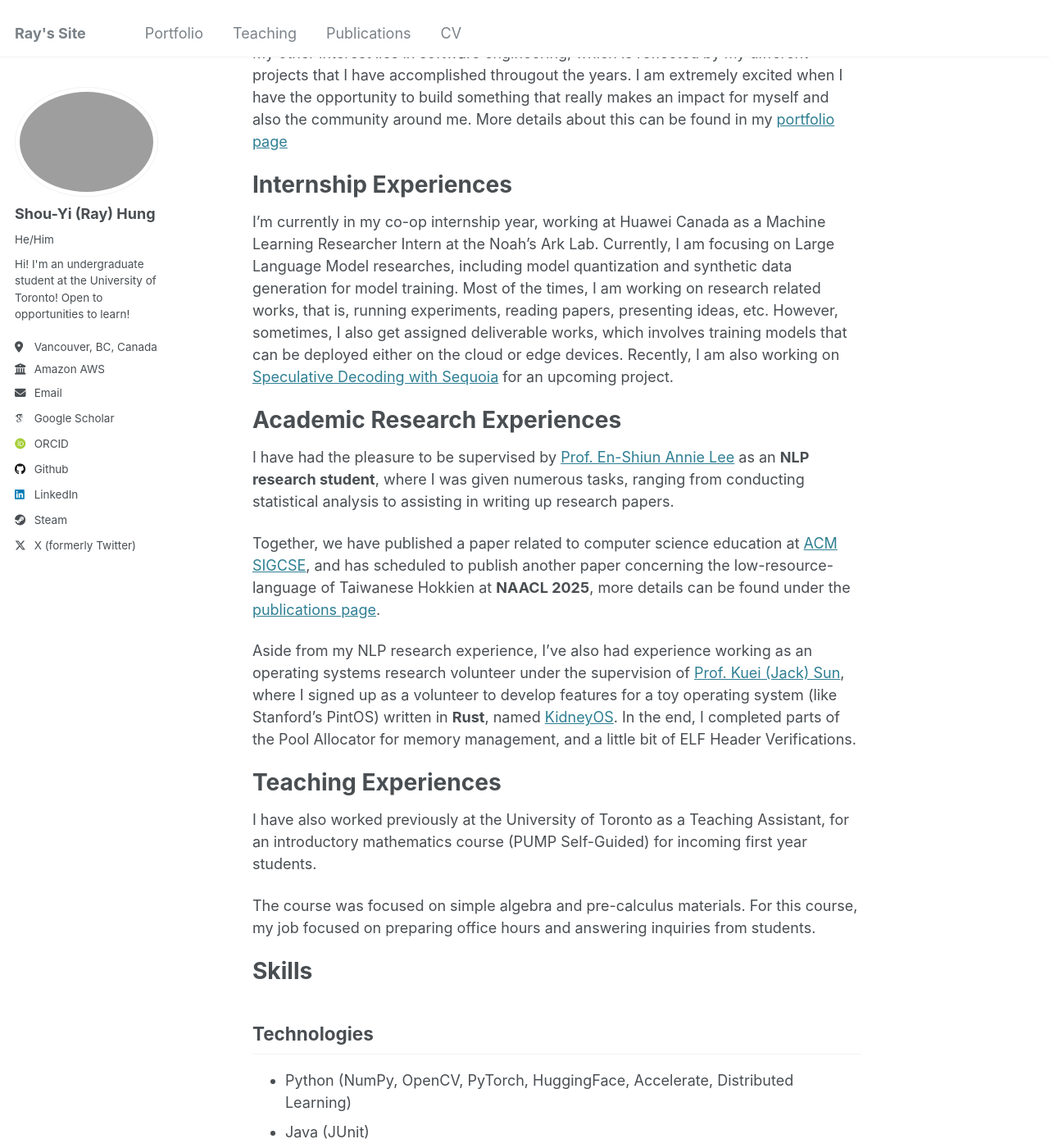
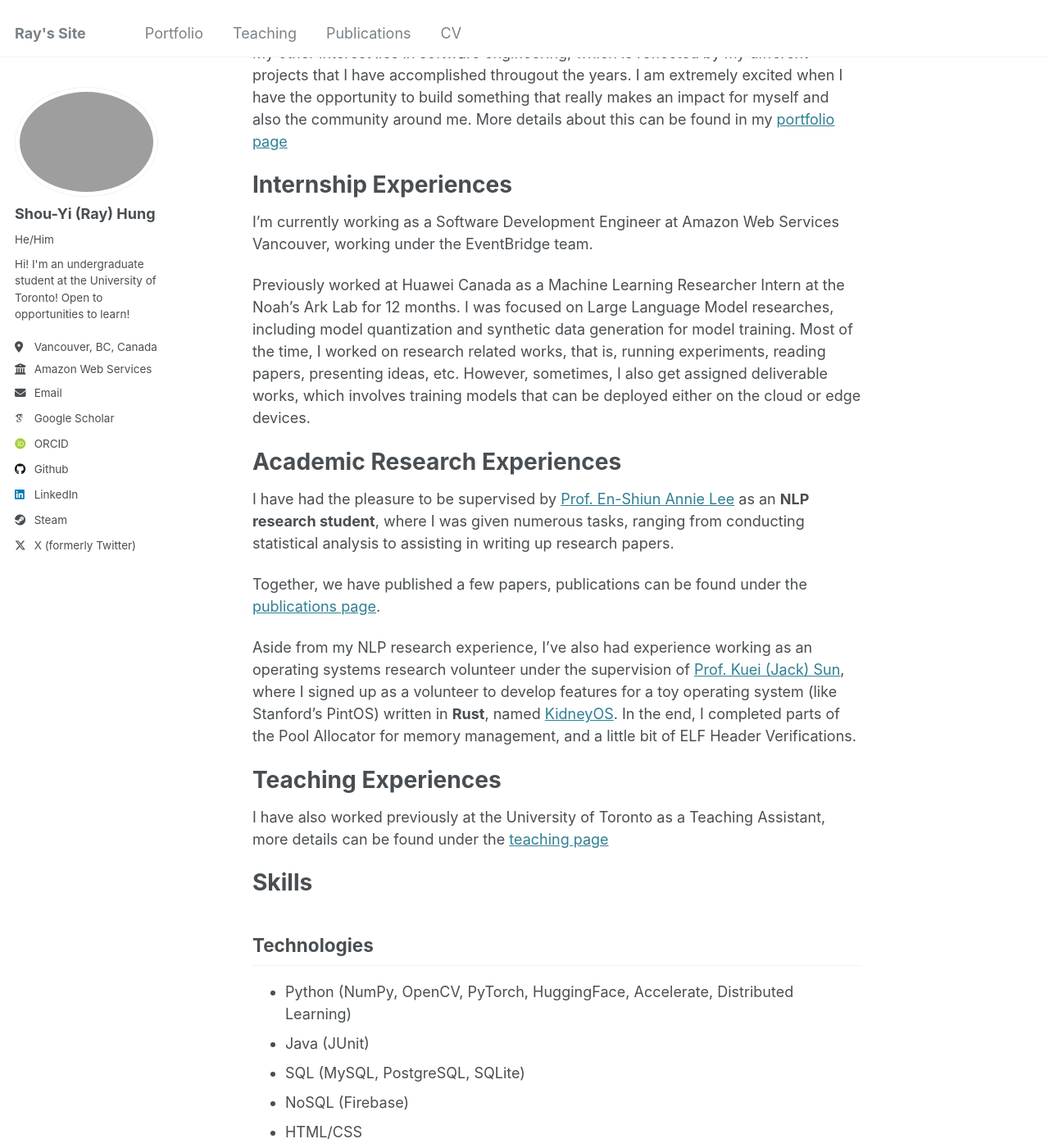
Before and after one commit to Lei-Tin/PortfolioPage, a Jekyll site: the page built from _pages/about.md, in a window 1280 px wide and 1400 px high, scrolled down 715 px. Shown: the whole window at 82% size. Built offline with Jekyll 4.4.1, drawn with Linux system fonts in a browser that asks for light colours; some web fonts are replaced; some of the changed text lies outside the part shown.

Commit message:
[+] Updated CV and about page

```diff
--- a/_config.yml
+++ b/_config.yml
@@ -26,7 +26,7 @@ author:
   pronouns         : "He/Him"
   bio              : "Hi! I'm an undergraduate student at the University of Toronto! Open to opportunities to learn!"
   location         : "Vancouver, BC, Canada"
-  employer         : "Amazon AWS"
+  employer         : "Amazon Web Services"
   uri              : # URL
   email            : "sy.hung@mail.utoronto.ca"
 
--- a/_pages/about.md
+++ b/_pages/about.md
@@ -25,21 +25,22 @@ My other interest lies in software engineering, which is reflected by my differe
 
 Internship Experiences
 ======
-I'm currently in my co-op internship year, working at Huawei Canada as a Machine Learning Researcher Intern at the Noah's Ark Lab. Currently, I am focusing on Large Language Model researches, including model quantization and synthetic data generation for model training. Most of the times, I am working on research related works, that is, running experiments, reading papers, presenting ideas, etc. However, sometimes, I also get assigned deliverable works, which involves training models that can be deployed either on the cloud or edge devices. Recently, I am also working on [Speculative Decoding with Sequoia](https://arxiv.org/abs/2402.12374) for an upcoming project.
+
+I'm currently working as a Software Development Engineer at Amazon Web Services Vancouver, working under the EventBridge team.
+
+Previously worked at Huawei Canada as a Machine Learning Researcher Intern at the Noah's Ark Lab for 12 months. I was focused on Large Language Model researches, including model quantization and synthetic data generation for model training. Most of the time, I worked on research related works, that is, running experiments, reading papers, presenting ideas, etc. However, sometimes, I also get assigned deliverable works, which involves training models that can be deployed either on the cloud or edge devices.
 
 Academic Research Experiences
 ======
 I have had the pleasure to be supervised by [Prof. En-Shiun Annie Lee](https://www.cs.toronto.edu/~ealee/public/) as an **NLP research student**, where I was given numerous tasks, ranging from conducting statistical analysis to assisting in writing up research papers.
 
-Together, we have published a paper related to computer science education at [ACM SIGCSE](https://www.sigcse.org/), and has scheduled to publish another paper concerning the low-resource-language of Taiwanese Hokkien at **NAACL 2025**, more details can be found under the [publications page](./publications).
+Together, we have published a few papers, publications can be found under the [publications page](./publications).
 
 Aside from my NLP research experience, I've also had experience working as an operating systems research volunteer under the supervision of [Prof. Kuei (Jack) Sun](https://www.cs.toronto.edu/~sunk/), where I signed up as a volunteer to develop features for a toy operating system (like Stanford's PintOS) written in **Rust**, named [KidneyOS](https://github.com/KidneyOS/KidneyOS). In the end, I completed parts of the Pool Allocator for memory management, and a little bit of ELF Header Verifications.
 
 Teaching Experiences
 ======
-I have also worked previously at the University of Toronto as a Teaching Assistant, for an introductory mathematics course (PUMP Self-Guided) for incoming first year students.
-
-The course was focused on simple algebra and pre-calculus materials. For this course, my job focused on preparing office hours and answering inquiries from students.
+I have also worked previously at the University of Toronto as a Teaching Assistant, more details can be found under the [teaching page](./teaching)
 
 Skills
 ======
@@ -54,6 +55,7 @@ Skills
 - R
 - MIPS Assembly
 - Rust
+- AWS (EC2, Lambda, EventBridge)
 
 ## Machine Learning
 - HuggingFace
```
Also changed, not shown: _pages/cv.md (+5 -1 lines).
